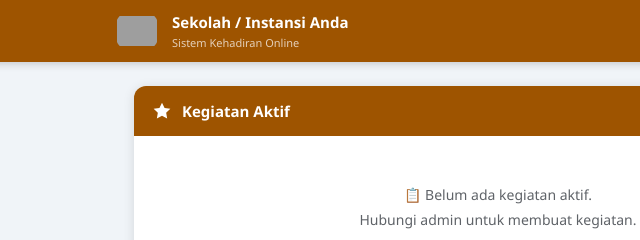
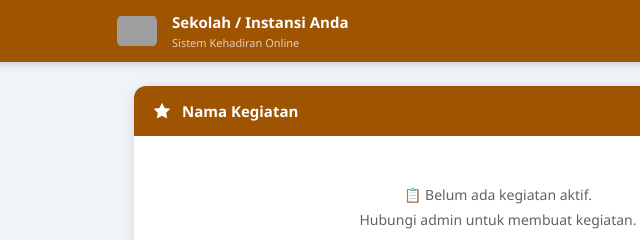
Before and after one commit to sakomanulumajang/DH-PCSAKO, a plain HTML site: page index.html in a window 1280 px wide. Shown: the top 240 px of the page, 142-782 px from the left. Drawn offline with Linux system fonts and the light colour scheme; grey boxes are pictures that could not be loaded.

Commit message:
Update index.html

```diff
--- a/index.html
+++ b/index.html
@@ -118,7 +118,7 @@
         <path d="M12 2l3.09 6.26L22 9.27l-5 4.87 1.18 6.88L12
                  17.77l-6.18 3.25L7 14.14 2 9.27l6.91-1.01L12 2z"/>
       </svg>
-      <span id="kg-heading">Kegiatan Aktif</span>
+      <span id="kg-heading">Nama Kegiatan</span>
     </div>
     <div class="card-body" id="kg-info">
       <div class="no-data">Memuat…</div>
```
